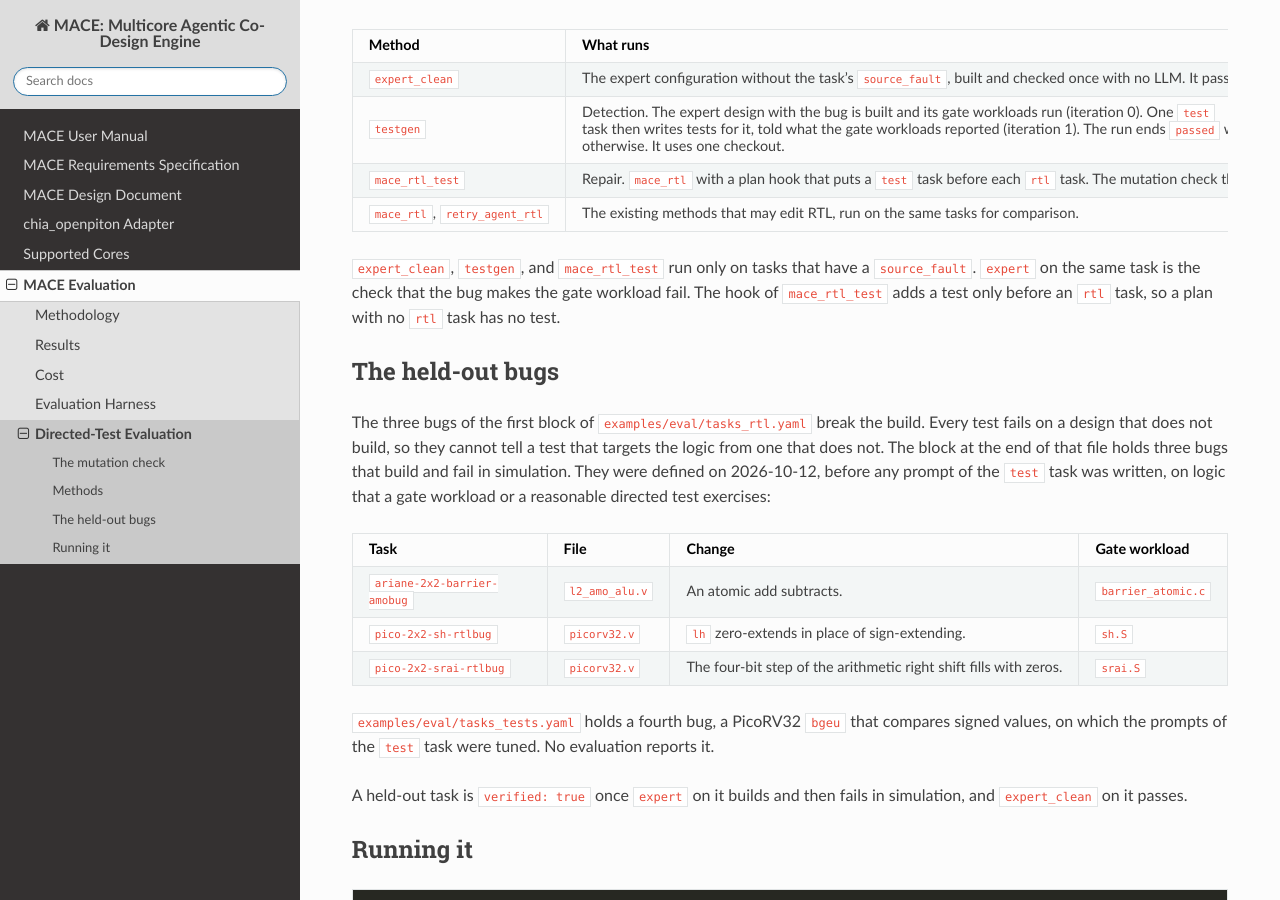
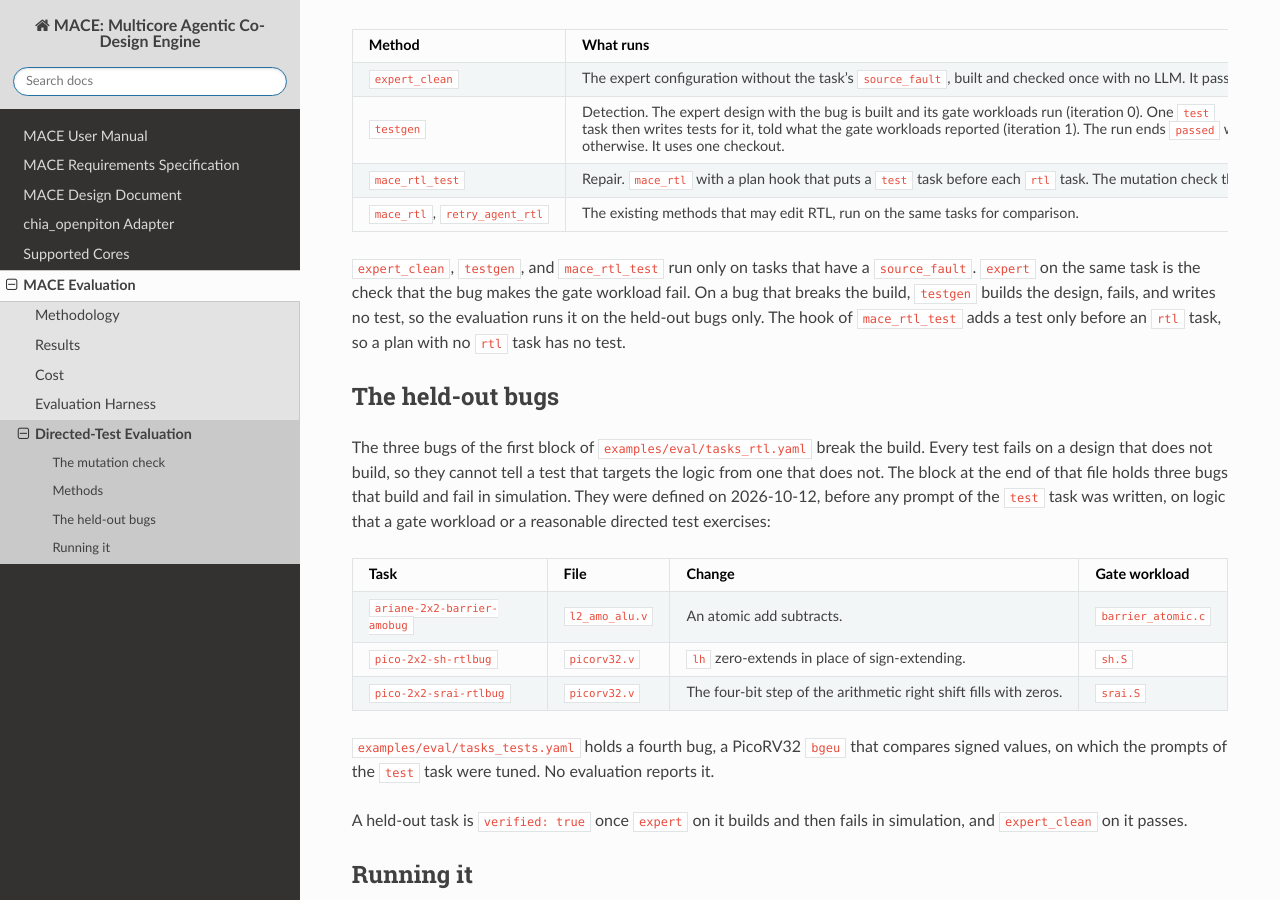
Before and after one commit to ranaumarnadeem/MACE, a Sphinx documentation site: the page built from docs/06_mace_evaluation/directed_tests.md, in a window 1280 px wide and 900 px high, scrolled down 935 px. Built offline with Sphinx 7.4.7 and the Read the Docs theme 3.1.0, drawn with Linux system fonts in a browser that asks for light colours.

Commit message:
docs: testgen writes no test on a bug that breaks the build

```diff
--- a/docs/06_mace_evaluation/directed_tests.md
+++ b/docs/06_mace_evaluation/directed_tests.md
@@ -43,6 +43,7 @@ Each outcome is a row in the `test_checks` table, keyed like the test's row in `
 
 `expert_clean`, `testgen`, and `mace_rtl_test` run only on tasks that have a `source_fault`.
 `expert` on the same task is the check that the bug makes the gate workload fail.
+On a bug that breaks the build, `testgen` builds the design, fails, and writes no test, so the evaluation runs it on the held-out bugs only.
 The hook of `mace_rtl_test` adds a test only before an `rtl` task, so a plan with no `rtl` task has no test.
 
 ## The held-out bugs
```
